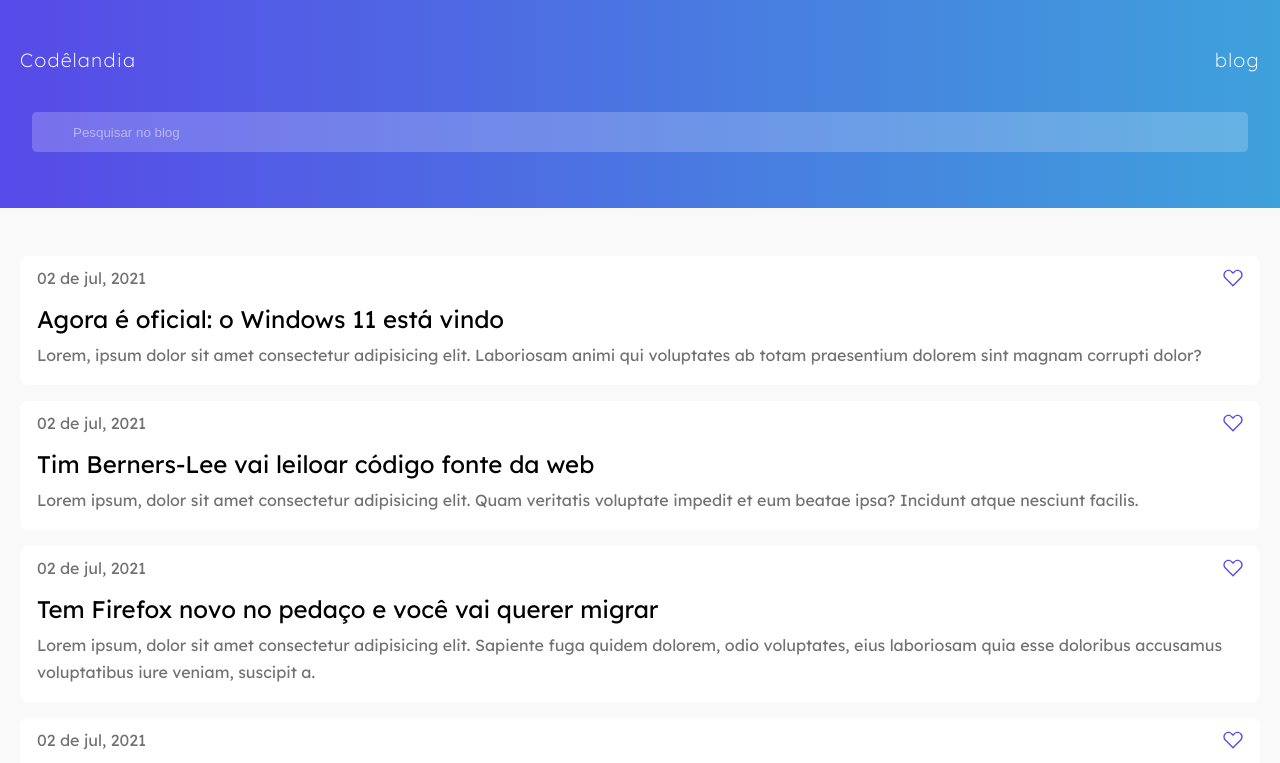
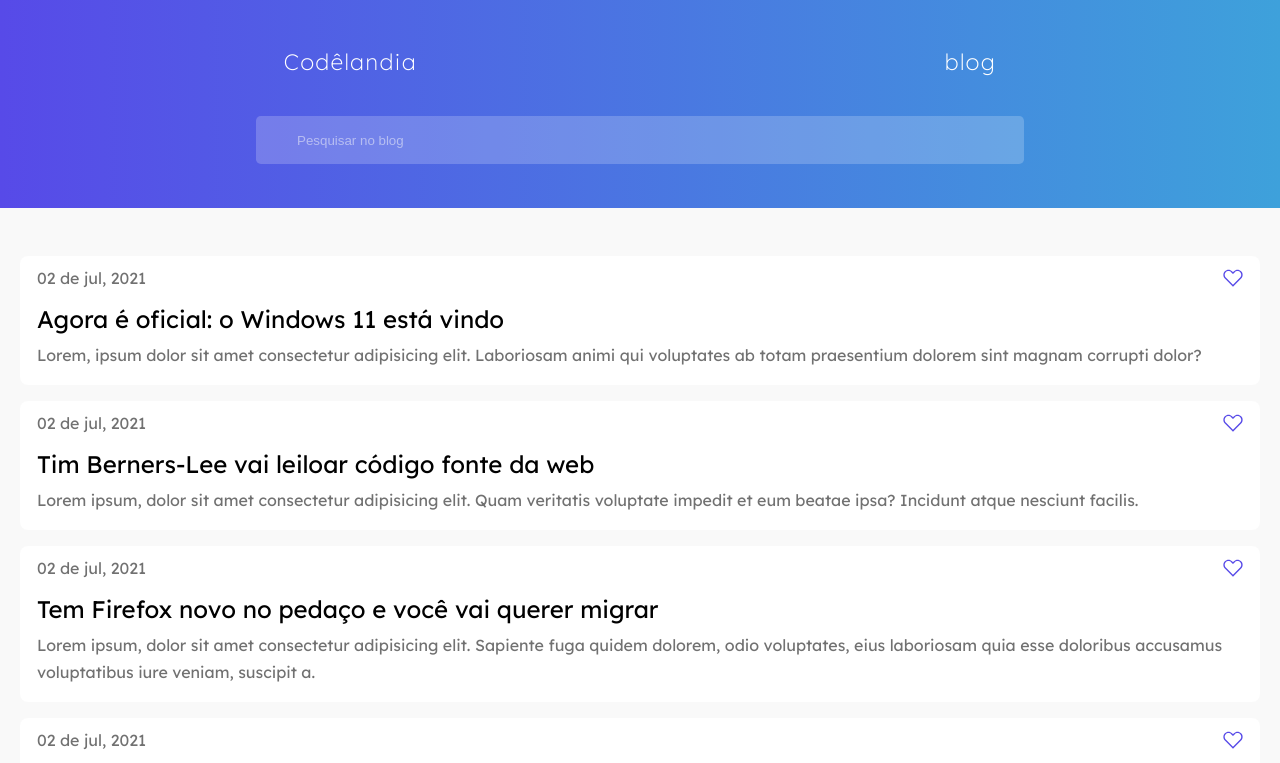
Before and after one commit to dxthko/desafio-blog, a plain HTML site: page index.html in a window 1280 px wide. Shown: the top 763 px of the page. Drawn offline with Linux system fonts and the light colour scheme.

Commit message:
responsividade adicionada no header

```diff
--- a/css/header.css
+++ b/css/header.css
@@ -3,6 +3,7 @@
 .cabecalho {
   background: var(--gradient);
   height: 13rem;
+  width: 100vw;
   margin-bottom: 3rem;
 }
 
@@ -28,10 +29,11 @@
 }
 
 input {
-  width: 95vw;
+  width: 24rem;
   height: 2.5rem;
   border: 1px solid transparent;
   border-radius: 0.3rem;
+  color: var(--white-two);
   background: rgba(255, 255, 255, 0.2);
   padding-left: 2.5rem;
   background-image: url(/assets/search.svg);
@@ -43,3 +45,28 @@ input::placeholder {
   opacity: 0.5;
   color: #f9f9f9;
 }
+
+/* Media queries */
+
+@media screen and (min-width: 768px) {
+  .cabecalho__textos {
+    display: flex;
+    justify-content: space-around;
+  }
+
+  .cabecalho__titulo {
+    font-size: 1.4rem;
+  }
+
+  input {
+    width: 60vw;
+    height: 3rem;
+  }
+}
+
+@media screen and (min-width: 1440px) {
+  input {
+    width: 55vw;
+    height: 4rem;
+  }
+}
```
